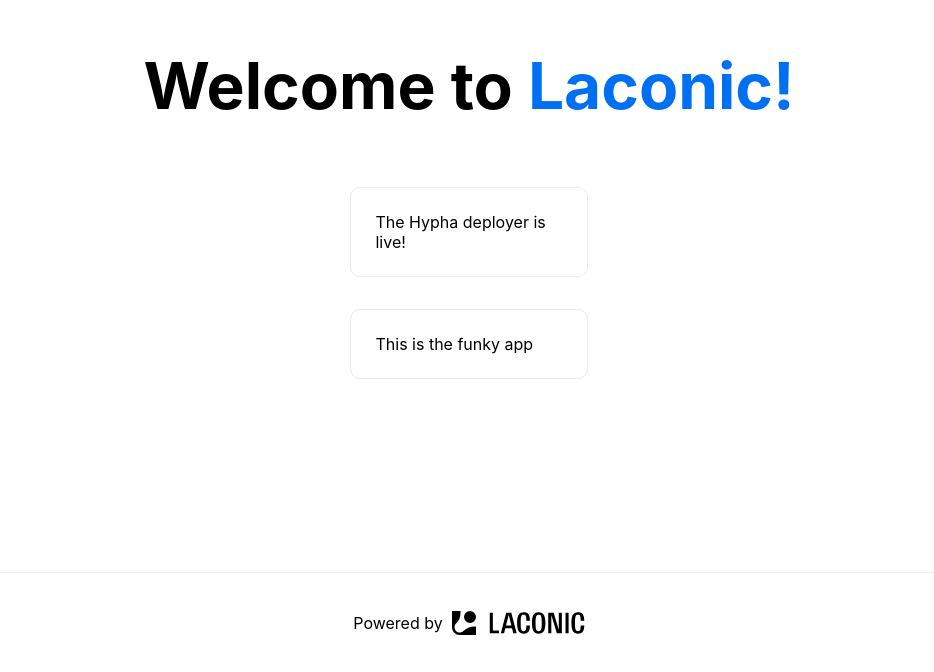
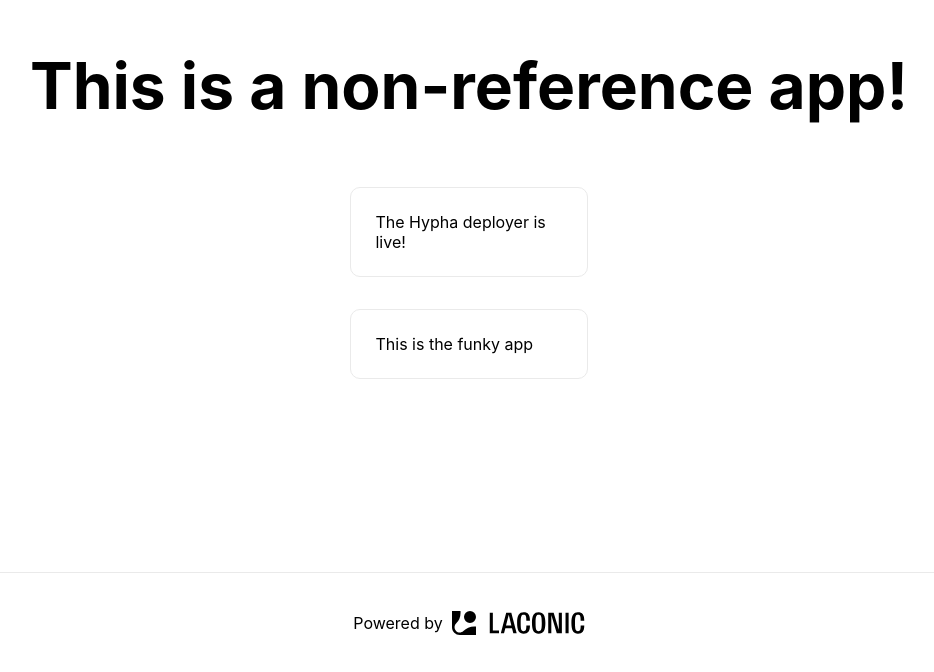
Before and after one commit to dasanchez/birbit, a Next.js app: page / in a window 1280 px wide. Shown: the part 128-800 px from the top of the page, without its empty margins (171-1105 px from the left). Built offline with nearby package versions, Linux system fonts and the light colour scheme.

Commit message:
non-reference tag

```diff
--- a/package.json
+++ b/package.json
@@ -1,6 +1,6 @@
 {
   "private": true,
-  "name": "@conk/test-funky-app",
+  "name": "@conk/test-nonref-app",
   "version": "0.0.1",
   "repository": "https://github.com/dasanchez/birbit",
   "scripts": {
--- a/pages/index.tsx
+++ b/pages/index.tsx
@@ -5,7 +5,7 @@
     <div className={styles.container}>
       <main className={styles.main}>
         <h1 className={styles.title}>
-          Welcome to <a href="https://www.laconic.com/">Laconic!</a>
+          This is a non-reference app!
         </h1>
 
         <div className={styles.grid}>
```
Also changed, not shown: 1 other file (tests, documents, lock files or other folders).
